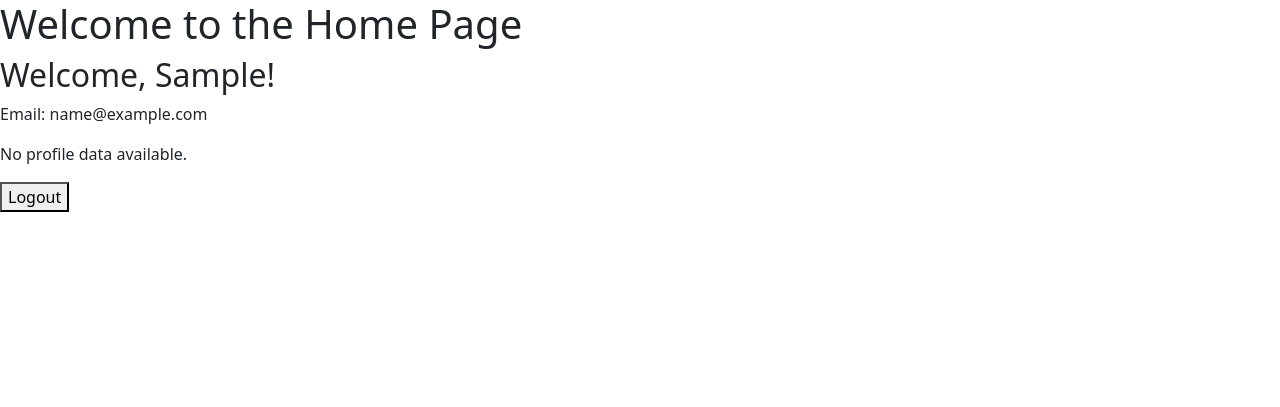
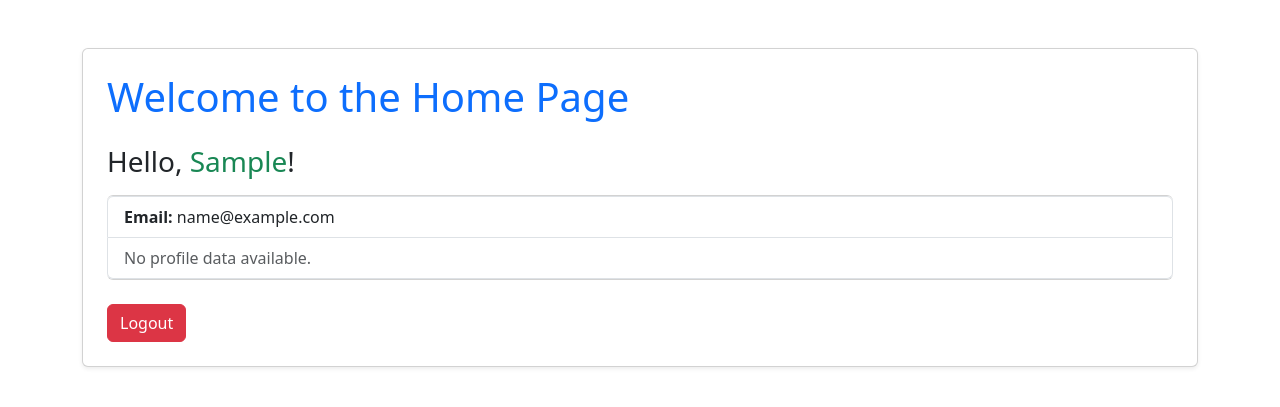
Before and after one commit to shyanukant/djauth-Clone, a Django app: page / in a window 1280 px wide. Shown: the top 407 px of the page. Run offline with Django 5.2, Linux system fonts and the light colour scheme; the visitor is signed in with stand-in values (Sample User, id 1).

Commit message:
add css in html

```diff
--- a/templates/index.html
+++ b/templates/index.html
@@ -1,25 +1,33 @@
 {% extends "base.html" %}
+
 {% block content %}
-    <h1>Welcome to the Home Page</h1>
+<div class="container mt-5">
+  <div class="card shadow-sm p-4">
+    <h1 class="mb-4 text-primary">Welcome to the Home Page</h1>
+
     {% if user.is_authenticated %}
-  <h2>Welcome, {{ user.first_name }}!</h2>
-  <p>Email: {{ user.email }}</p>
+      <h3 class="mb-3">Hello, <span class="text-success">{{ user.first_name }}</span>!</h3>
 
+      <ul class="list-group mb-4">
+        <li class="list-group-item"><strong>Email:</strong> {{ user.email }}</li>
         {% if profile %}
-    <p>Phone: {{ profile.phone_number }}</p>
-    <p>Address: {{ profile.address }}</p>
-    <p>Occupation: {{ profile.occupation }}</p>
+          <li class="list-group-item"><strong>Phone:</strong> {{ profile.phone_number }}</li>
+          <li class="list-group-item"><strong>Address:</strong> {{ profile.address }}</li>
+          <li class="list-group-item"><strong>Occupation:</strong> {{ profile.occupation }}</li>
         {% else %}
-    <p>No profile data available.</p>
+          <li class="list-group-item text-muted">No profile data available.</li>
         {% endif %}
+      </ul>
+
       <form method="post" action="{% url 'logout' %}">
         {% csrf_token %}
-    <button type="submit">Logout</button>
+        <button type="submit" class="btn btn-danger">Logout</button>
       </form>
 
     {% else %}
-  <h2>Welcome Guest!</h2>
-  <p>Please <a href="{% url 'login' %}">login</a> to see your profile.</p>
+      <h3 class="text-warning">Welcome Guest!</h3>
+      <p>Please <a href="{% url 'login' %}" class="btn btn-outline-primary">Login</a> to see your profile.</p>
     {% endif %}
-
+  </div>
+</div>
 {% endblock %}
--- a/templates/login.html
+++ b/templates/login.html
@@ -1,6 +1,6 @@
 {% extends "base.html" %}
 {% block content %}
-<form class="mb-3"
+<form class="card p-4 shadow-sm"
     action="{% if request.GET.next %}?next={{ request.GET.next }} {% url 'login' %} {% else %}{% endif %}"
     method="post">
     {% csrf_token %}
--- a/templates/signup.html
+++ b/templates/signup.html
@@ -1,6 +1,6 @@
 {% extends "base.html" %}
 {% block content %}
-<form class="mb-3" action="{% url 'signup' %}" method="post">
+<form class="card p-4 shadow-sm" action="{% url 'signup' %}" method="post">
     {% csrf_token %}
     <div>
         <label for="email" class="form-label">Your Name</label>
```
Also changed, not shown: templates/profile.html (+39 -9 lines). Lines whose indentation alone changed are shown as unchanged.
